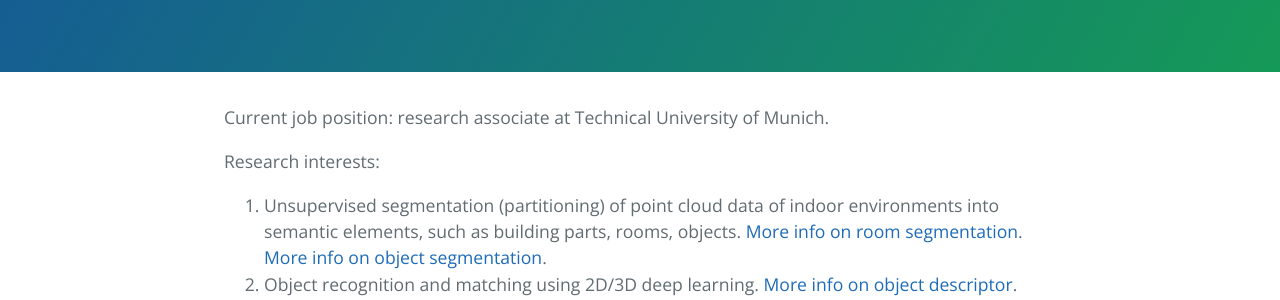
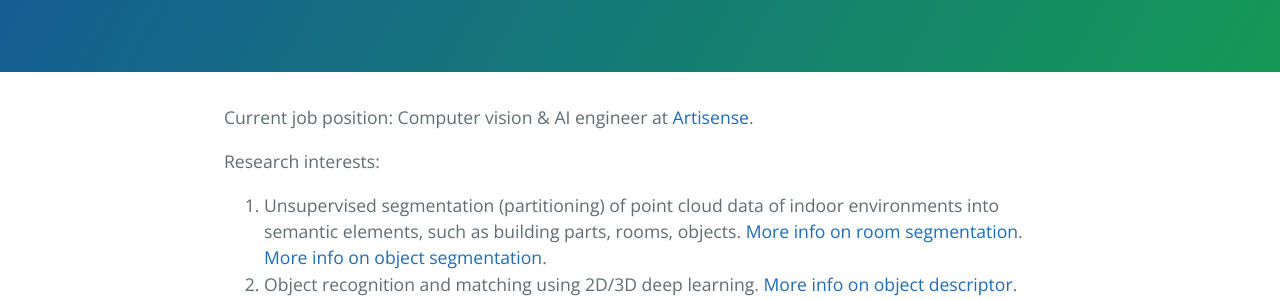
Before and after one commit to DBobkov/dbobkov.github.io, a Jekyll site: the page built from index.md, in a window 1280 px wide. Shown: the part 245-545 px from the top of the page. Built offline with Jekyll 4.4.1, drawn with Linux system fonts in a browser that asks for light colours.

Commit message:
Update index.md

```diff
--- a/index.md
+++ b/index.md
@@ -2,7 +2,7 @@
 layout: default
 ---
 
-Current job position: research associate at Technical University of Munich.
+Current job position: Computer vision & AI engineer at <a href="https://www.artisense.ai/">Artisense</a>.
 
 Research interests:
 
```
